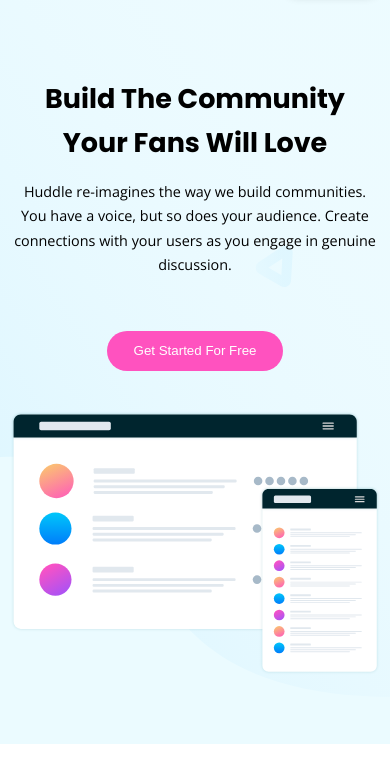
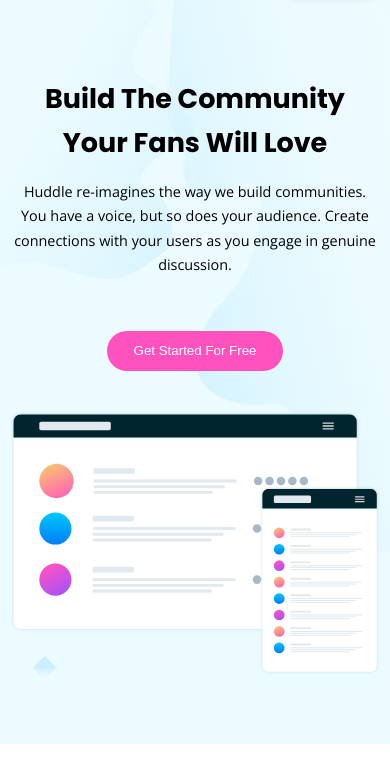
Before and after one commit to nn-code80/huddle-landing-page-BLOCKS, a plain HTML site: page index.html in a window 390 px wide. Shown: the part 68-844 px from the top of the page. Drawn offline with nearby package versions, Linux system fonts and the light colour scheme.

Commit message:
Add files via upload

```diff
--- a/style.css
+++ b/style.css
@@ -82,6 +82,7 @@ header{
     background-color: var(--VeryPaleCyan);
     background-position: top top;
     background-repeat: no-repeat;
+    background-size: 100%;
  }
 
 .headercontainer{
@@ -420,6 +421,14 @@ justify-self: center;
     margin-top: 1rem;
 }
 
+header{
+    background-image: url(./images/bg-hero-mobile.svg);
+    background-position: top top;
+    background-size: 100%;
+
+
+}
+
 }
 
 
```
